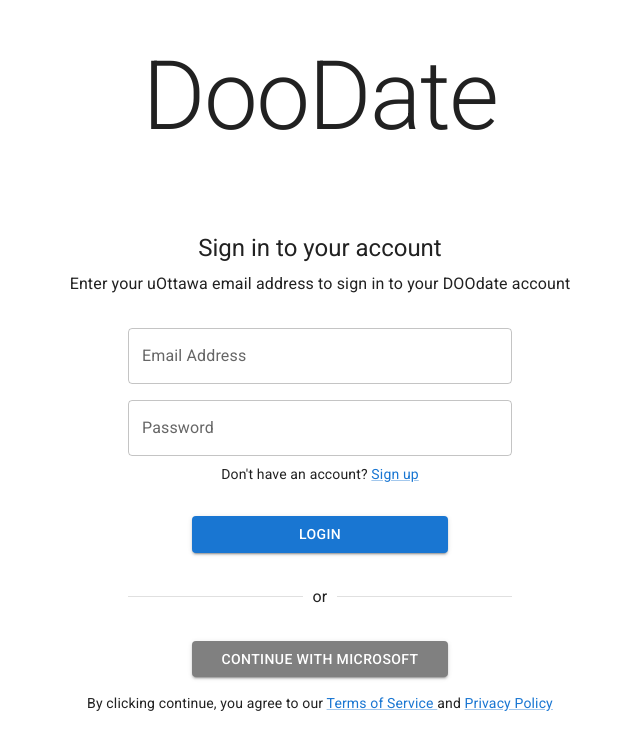
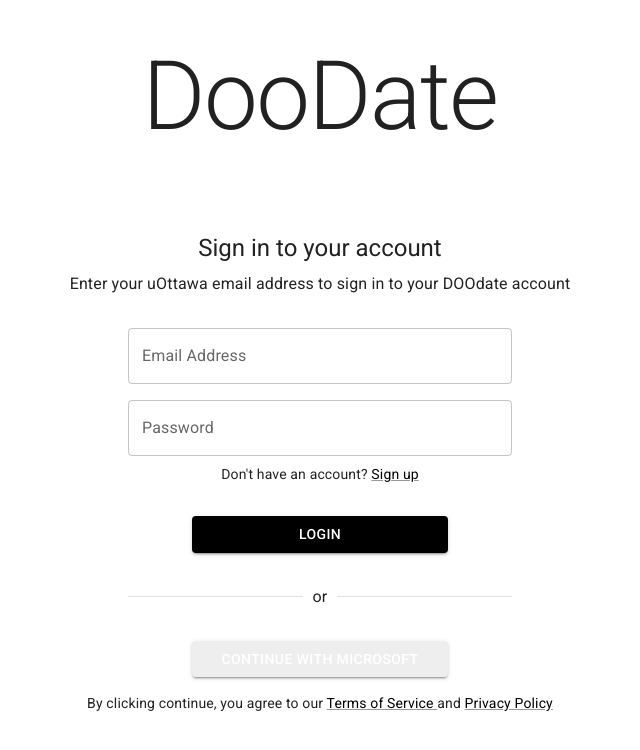
Before and after one commit to DOOdate/DOOdate, a React (Vite) app in the folder frontend/: page / in a window 1280 px wide. Shown: the top 750 px of the page, without its empty margins (320-960 px from the left). Built offline with nearby package versions, Linux system fonts and the light colour scheme.

Commit message:
fix button colors

```diff
--- a/frontend/src/App.jsx
+++ b/frontend/src/App.jsx
@@ -7,7 +7,22 @@
 
 const theme = createTheme({
   colorSchemes: {
-    dark: true,
+    dark: {
+      palette: {
+        primary: {
+          main: '#FFFFFF',
+          light: '#DADADA'
+        },
+      },
+    },
+    light: {
+      palette: {
+        primary: {
+          main: '#000000',
+          light: '#EEEEEE'
+        },
+      },
+    },
   },
 });
 
--- a/frontend/src/login.jsx
+++ b/frontend/src/login.jsx
@@ -65,7 +65,7 @@
             sx = {{
                 width: "20vw",
                 marginTop: "4vh",
-                backgroundColor: "grey"
+                backgroundColor: "primary.light"
             }}>
             Continue with Microsoft
             </Button>
```
